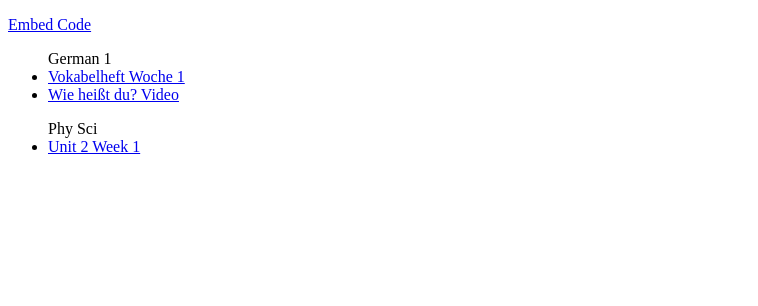
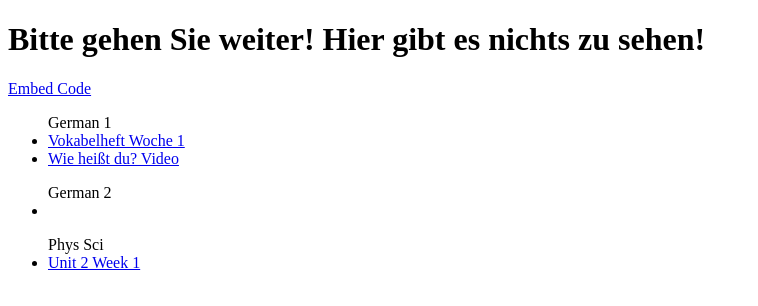
Before and after one commit to dndrmrd/h5p-content, a plain HTML site: page index.html in a window 1280 px wide. Shown: the whole page, without its empty margins (0-758 px from the left). Drawn offline with Linux system fonts and the light colour scheme.

Commit message:
Update index.html

```diff
--- a/index.html
+++ b/index.html
@@ -4,12 +4,18 @@
 <title>Just some stuff</title>
 </head>
 <body>
+  <h1>Bitte gehen Sie weiter! Hier gibt es nichts zu sehen!</h1>
   <p><a href="/h5p-content/embedcode.html">Embed Code</a></p>
   <ul>German 1
   <li><a href="/h5p-content/VokabelheftWoche1.html">Vokabelheft Woche 1</a></li>
   <li><a href="/h5p-content/Wieheißtdu.html">Wie heißt du? Video</a></li>
   </ul>
-  <ul>Phy Sci
+  <p>
+  <ul>German 2
+    <li></li>
+  </ul>
+  <p>
+  <ul>Phys Sci
   <li><a href="/h5p-content/Unit_2_Week_1_Vocabulary.html">Unit 2 Week 1</a>
   </ul>
 
```
